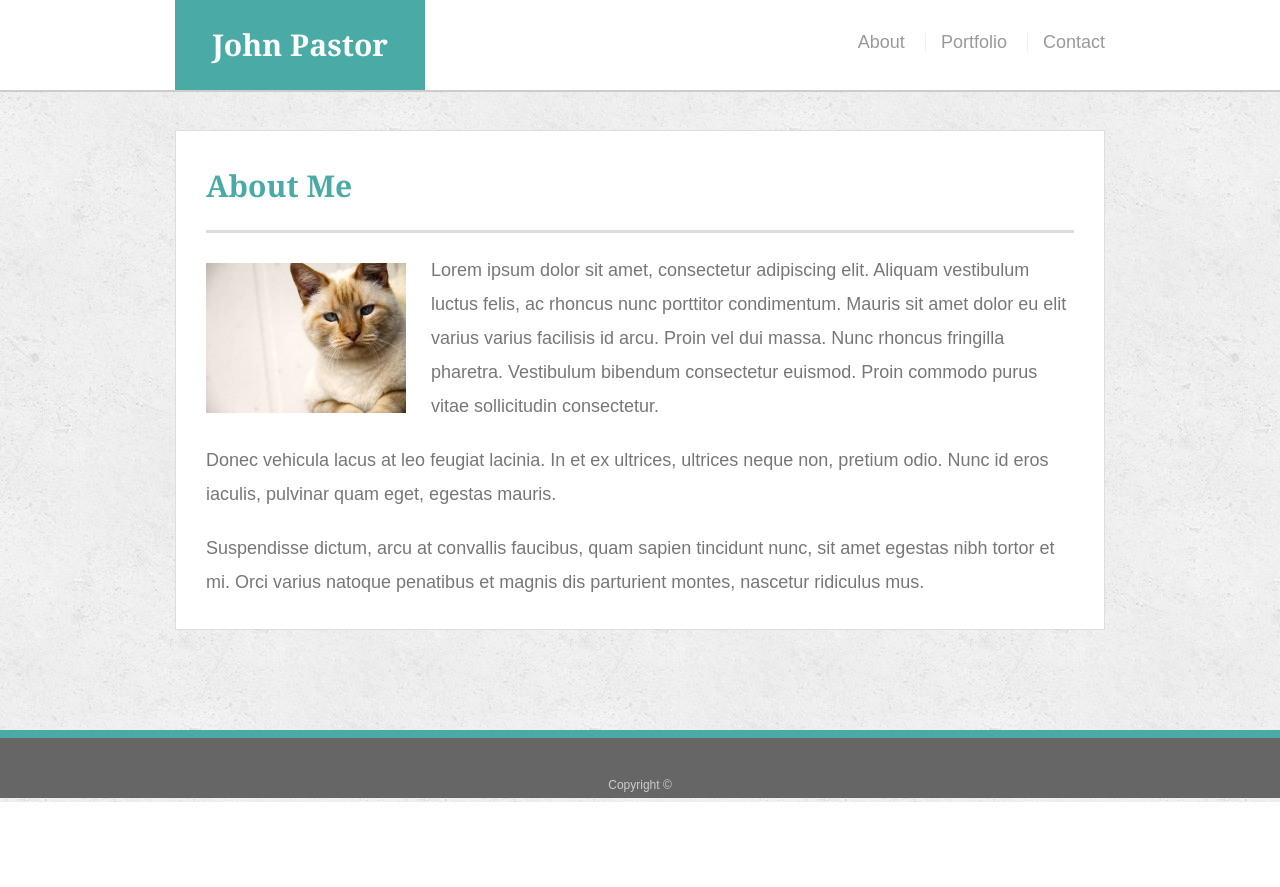
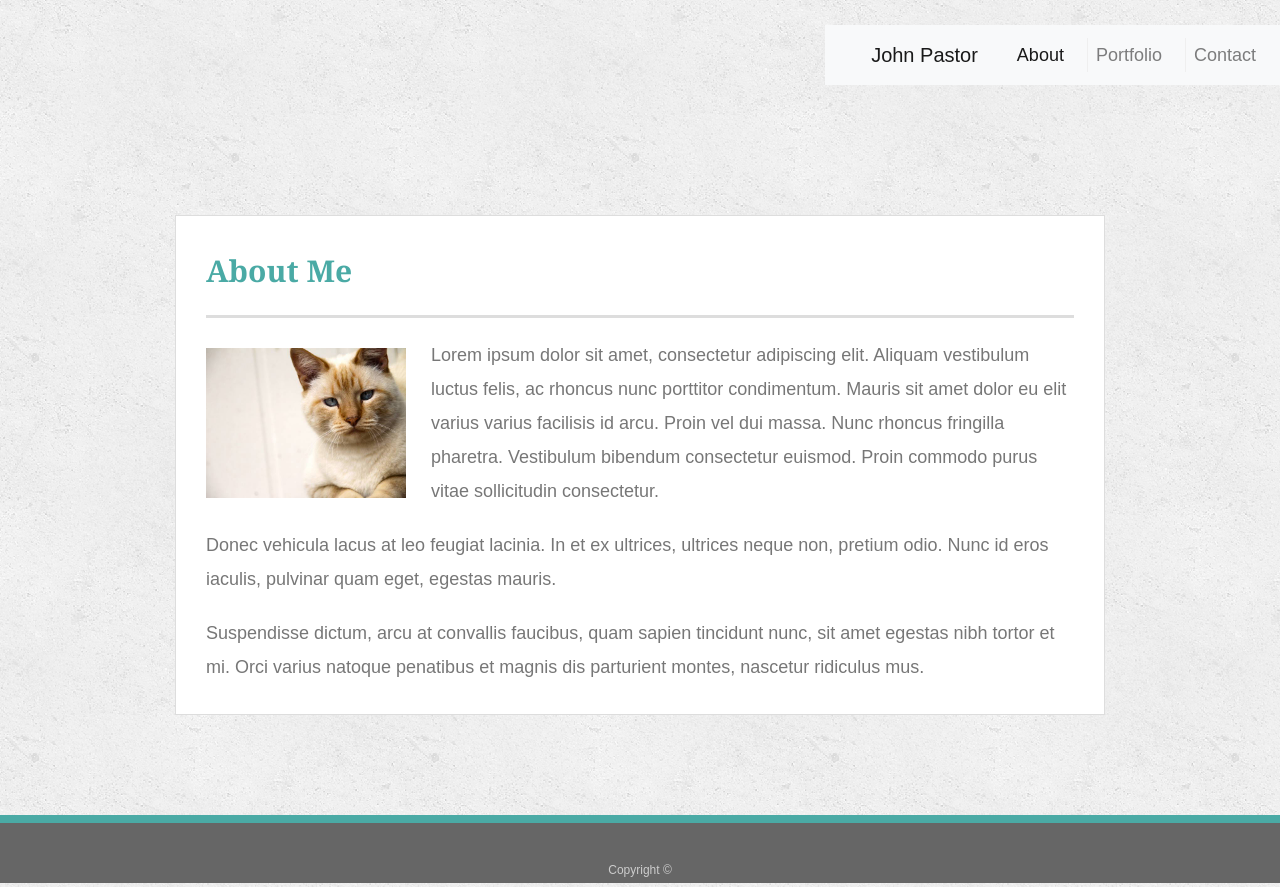
Before and after one commit to johnpastor90/Bootstrap-Portfolio, a plain HTML site: page index.html in a window 1280 px wide. Before the commit the page ends 802 px from the top, so only its background shows below. Drawn offline with nearby package versions, Linux system fonts and the light colour scheme.

Commit message:
last phase

```diff
--- a/index.html
+++ b/index.html
@@ -3,24 +3,63 @@
 
 <head>
   <meta charset="UTF-8">
-  <title>About | John Pastor </title>
-  <link rel="stylesheet" href="https://stackpath.bootstrapcdn.com/bootstrap/4.1.3/css/bootstrap.min.css" integrity="sha384-MCw98/SFnGE8fJT3GXwEOngsV7Zt27NXFoaoApmYm81iuXoPkFOJwJ8ERdknLPMO" crossorigin="anonymous">
+  <title>About | John Pastor</title>
+ <link rel="stylesheet" href="https://stackpath.bootstrapcdn.com/bootstrap/4.1.3/css/bootstrap.min.css" integrity="sha384-MCw98/SFnGE8fJT3GXwEOngsV7Zt27NXFoaoApmYm81iuXoPkFOJwJ8ERdknLPMO" crossorigin="anonymous">
+
   <link rel="stylesheet" type="text/css" href="assets/css/style.css">
 </head>
 
 <body>
 
-  <header id="masthead">
-    <div class="container">
-      <a href="index.html" id="logo">John Pastor</a>
-      <nav>
-        <a href="index.html">About</a>
-        <a href="portfolio.html">Portfolio</a>
-        <a href="contact.html">Contact</a>
-      </nav>
+
+
+<!--                                          _____________       -->
+
+<nav class="navbar navbar-expand-lg navbar-light bg-light">
+  <a class="navbar-brand" href="#">John Pastor</a>
+  <button class="navbar-toggler" type="button" data-toggle="collapse" data-target="#navbarNavAltMarkup" aria-controls="navbarNavAltMarkup" aria-expanded="false" aria-label="Toggle navigation">
+    <span class="navbar-toggler-icon"></span>
+  </button>
+  <div class="collapse navbar-collapse" id="navbarNavAltMarkup">
+    <div class="navbar-nav">
+      <a class="nav-item nav-link active" href="index.html">About <span class="sr-only">(current)</span></a>
+      <a class="nav-item nav-link" href="portfolio.html">Portfolio</a>
+      <a class="nav-item nav-link" href="contact.html">Contact</a>
     </div>
-  </header>
+  </div>
+</nav>
 
+
+
+
+
+
+
+
+
+
+
+
+
+
+
+
+
+
+
+
+
+
+
+
+
+
+
+
+
+
+
+  <!--_________________________________________________  -->
   <div id="main-container" class="container">
     <section class="main-section">
       <h1>About Me</h1>
@@ -37,6 +76,18 @@
 
   </div>
 
+
+
+
+
+
+
+
+
+
+
+
+
   <footer>
     <div class="container">
       Copyright &copy;
```
Also changed, not shown: contact.html (+12 -9 lines), portfolio.html (+12 -9 lines).
